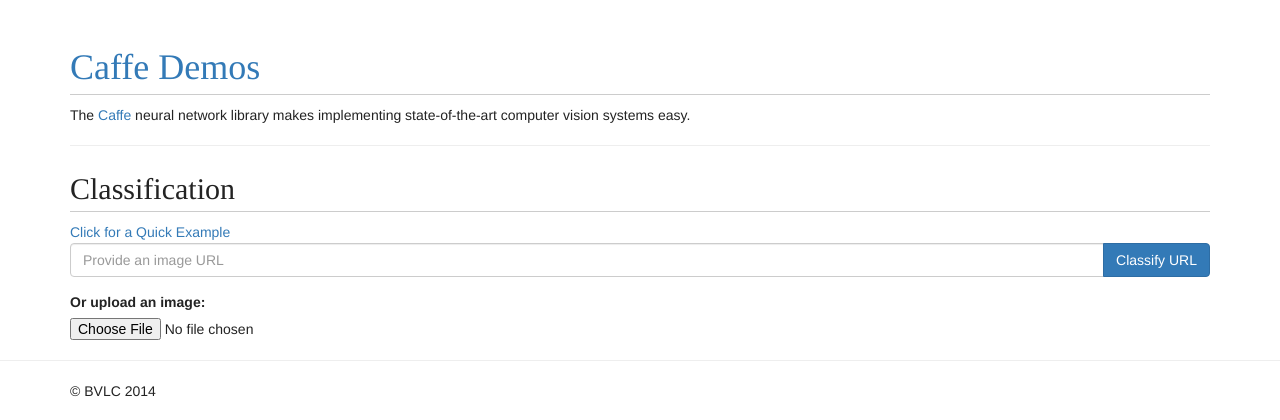
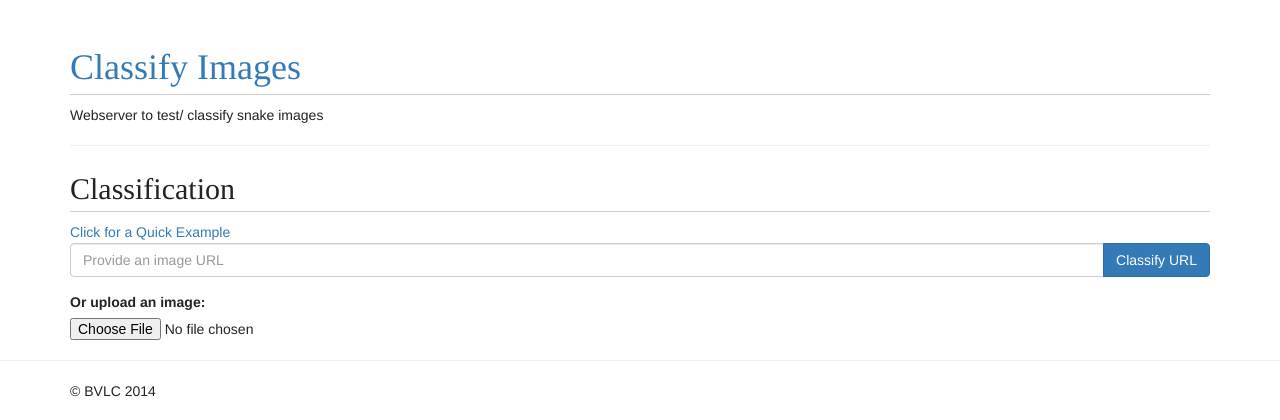
Before and after one commit to quangngotan95/image-classifier, a Flask app: page / in a window 1280 px wide. Shown: the top 420 px of the page. Run offline with Flask 2, Linux system fonts and the light colour scheme; parts of the project's set-up code (start-up, migrations or seed data) failed here and were passed over; some libraries are stand-ins or nearby versions.

Commit message:
Minor change

```diff
--- a/src/templates/index.html
+++ b/src/templates/index.html
@@ -6,7 +6,7 @@
     <meta name="description" content="Caffe demos">
     <meta name="author" content="BVLC (http://bvlc.eecs.berkeley.edu/)">
 
-    <title>Caffe Demos</title>
+    <title>Classify Images</title>
 
     <link href="//netdna.bootstrapcdn.com/bootstrap/3.1.1/css/bootstrap.min.css" rel="stylesheet">
 
@@ -49,9 +49,9 @@
     <!-- Begin page content -->
     <div class="container">
       <div class="page-header">
-        <h1><a href="/">Caffe Demos</a></h1>
+        <h1><a href="/">Classify Images</a></h1>
         <p>
-          The <a href="http://caffe.berkeleyvision.org">Caffe</a> neural network library makes implementing state-of-the-art computer vision systems easy.
+          Webserver to test/ classify snake images
         </p>
       </div>
 
```
